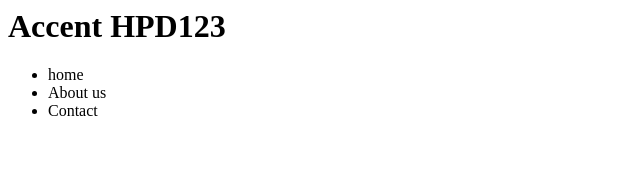
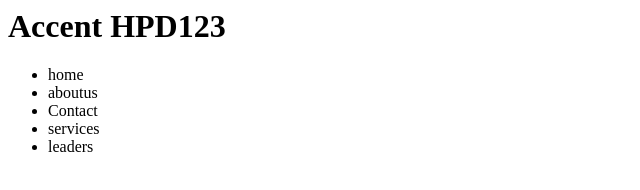
Before and after one commit to keval1212/Acc_web_proj, a plain HTML site: page index.html in a window 1280 px wide. Shown: the whole page, without its empty margins (0-640 px from the left). Drawn offline with Linux system fonts and the light colour scheme.

Commit message:
Updated index page in develop

```diff
--- a/index.html
+++ b/index.html
@@ -9,8 +9,10 @@
 
 		<ul>
 			<li>home</li>
-			<li>About us</li>
+			<li>aboutus</li>
 			<li>Contact</li>
+			<li>services</li>
+			<li>leaders</li>
 		</ul>
 	</body>
 </html>
```
